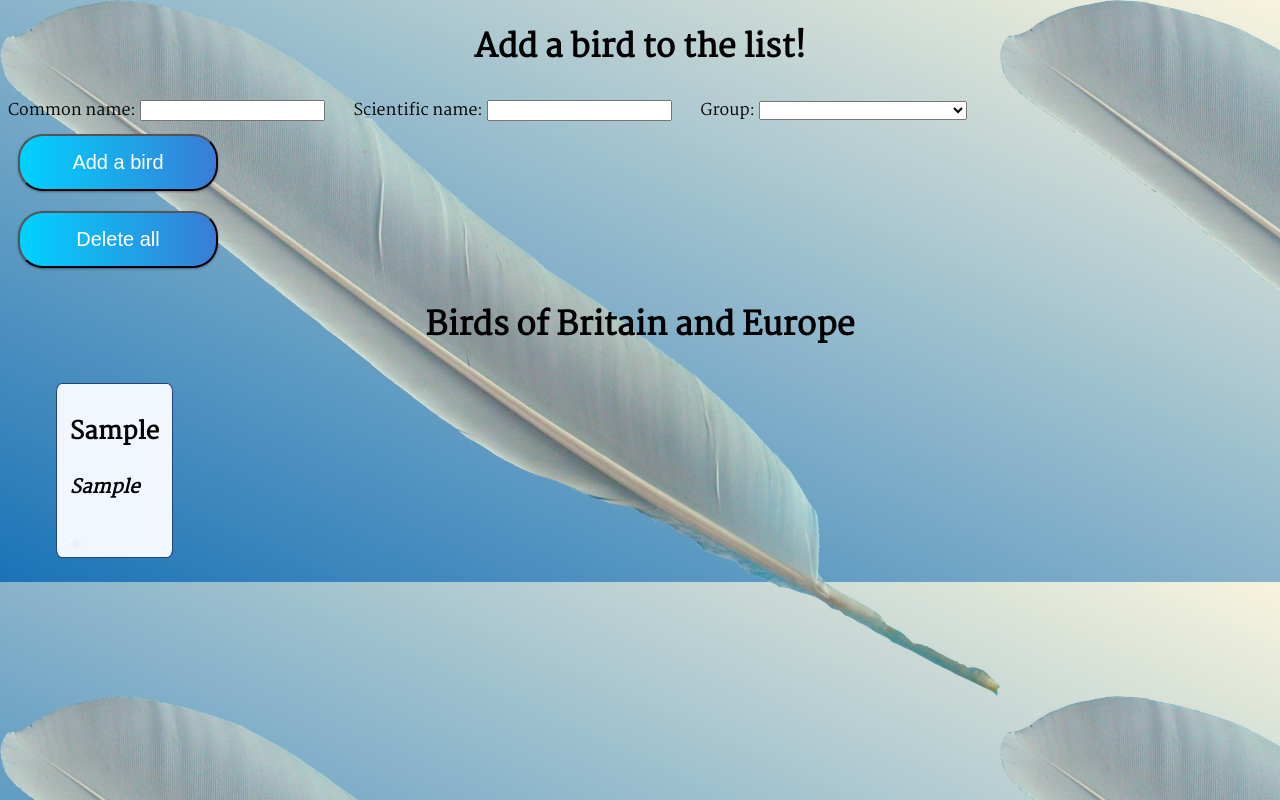
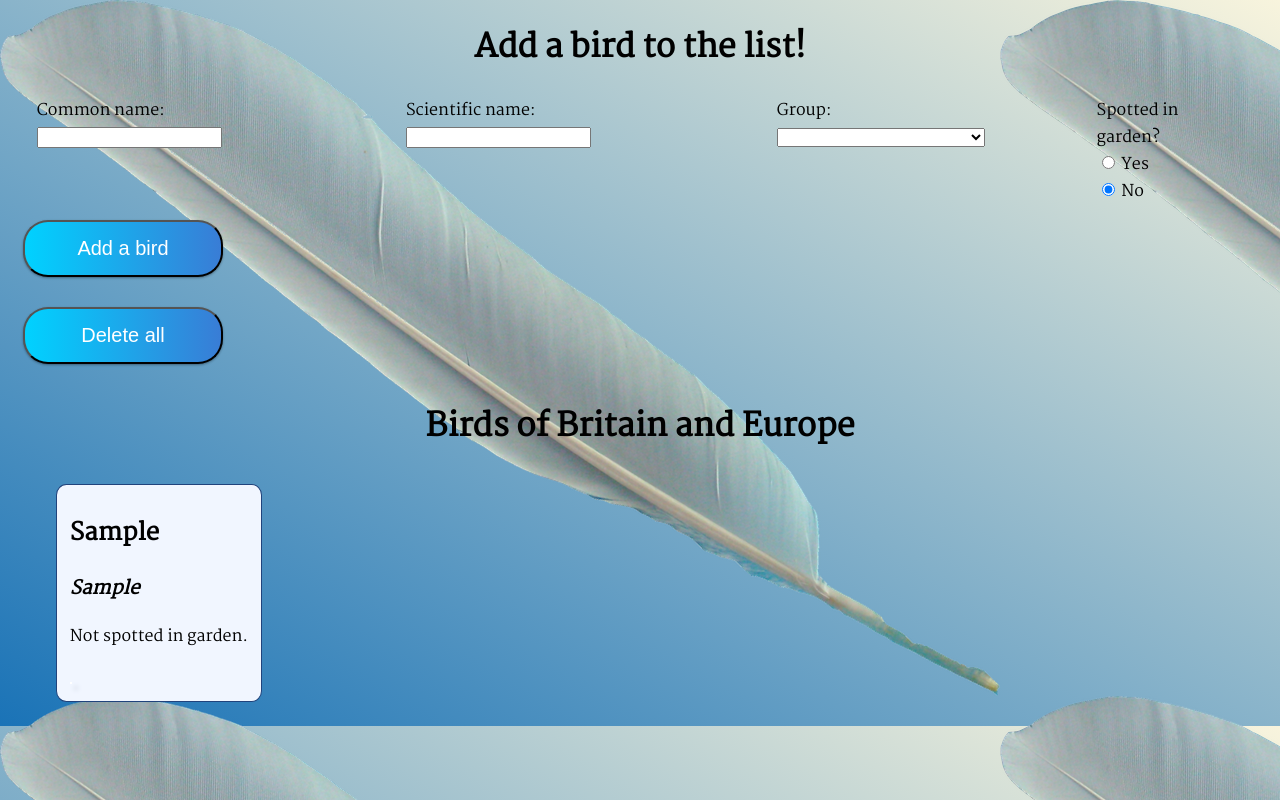
Before and after one commit to AvianLearning/javascript-bird-list-app, a plain HTML site: page index.html in a window 1280 px wide. Both pictures are taken after typing "Sample", "Sample" into the empty fields and a click on the input "Add a bird". Drawn offline with Linux system fonts and the light colour scheme.

Commit message:
Added radio buttons and method to return result to DOM

```diff
--- a/css/main.css
+++ b/css/main.css
@@ -13,6 +13,7 @@ body {
 
   .form-item {
     margin-right: 1.8rem;
+    margin-left: 1.8rem;
   }
 
 h3 {
@@ -20,7 +21,7 @@ h3 {
 }
 
 button, input[type="submit"] {
-    margin: 10px;
+    margin: 15px;
     font-size: 20px;
     padding: 15px;
     text-align: center;
@@ -39,7 +40,6 @@ button, input[type="submit"] {
 
 button:hover, input[type="submit"]:hover {
     box-shadow: 0 10px 20px rgba(0,0,0,0.19), 0 6px 6px rgba(0,0,0,0.23);
-    margin: 8px 10px 12px;
     background-position: right center;
 }
 
--- a/index.html
+++ b/index.html
@@ -5,7 +5,6 @@
     <meta name="viewport" content="width=device-width, initial-scale=1.0">
     <title>Birds of Britain and Europe</title>
     <link rel="stylesheet" href="css/main.css">
-    <link rel="stylesheet" href="css/birds.css">
     <link href="https://fonts.googleapis.com/css2?family=Martel&display=swap" rel="stylesheet">
     <script src="js/app.js"></script>
 </head>
@@ -35,6 +34,20 @@
                     <option value="Seabirds">Seabirds</option>
                 </select>
             </div>
+            <div class="form-item">
+                <label for="spotted" id="spotted">Spotted in garden?</label>
+            <div>
+                <input type="radio" id="yes" name="garden" value="yes"
+                        checked>
+                <label for="yes">Yes</label>
+            </div>
+
+            <div>
+                <input type="radio" id="no" name="garden" value="no"
+                        checked>
+                <label for="no">No</label>
+            </div>
+            </div>
         </div>
         <input type="submit" value="Add a bird">
     </form>
--- a/js/app.js
+++ b/js/app.js
@@ -32,6 +32,9 @@ const createBirdListItem = function (form) {
     const group = document.createElement('p');
     group.textContent = form.group.value;
     birdListItem.appendChild(group);
+
+    const spotted = spottedInGarden(form);
+    birdListItem.appendChild(spotted);
 
     const image = decideBirdImage(form);
     birdListItem.appendChild(image);
@@ -69,3 +72,12 @@ const decideBirdImage = function (form) {
     }
     return image;
 }
+const spottedInGarden = function (form) {
+    const spotted = document.createElement('p');
+    if (form.yes.checked === true) {
+        spotted.textContent = "Spotted in garden!"
+    } else if (form.no.checked === true) {
+        spotted.textContent = "Not spotted in garden."
+    }
+    return spotted;
+}
```
